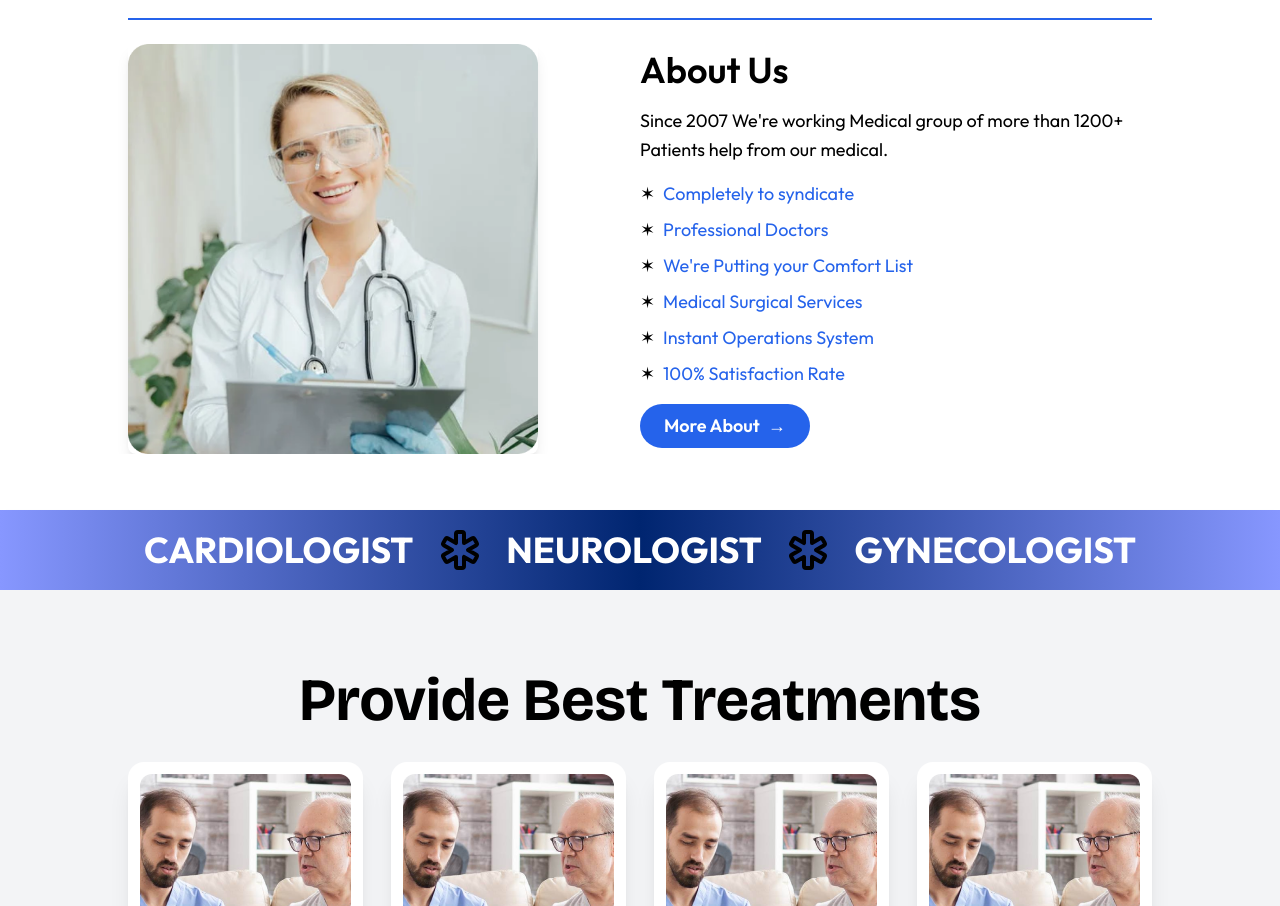
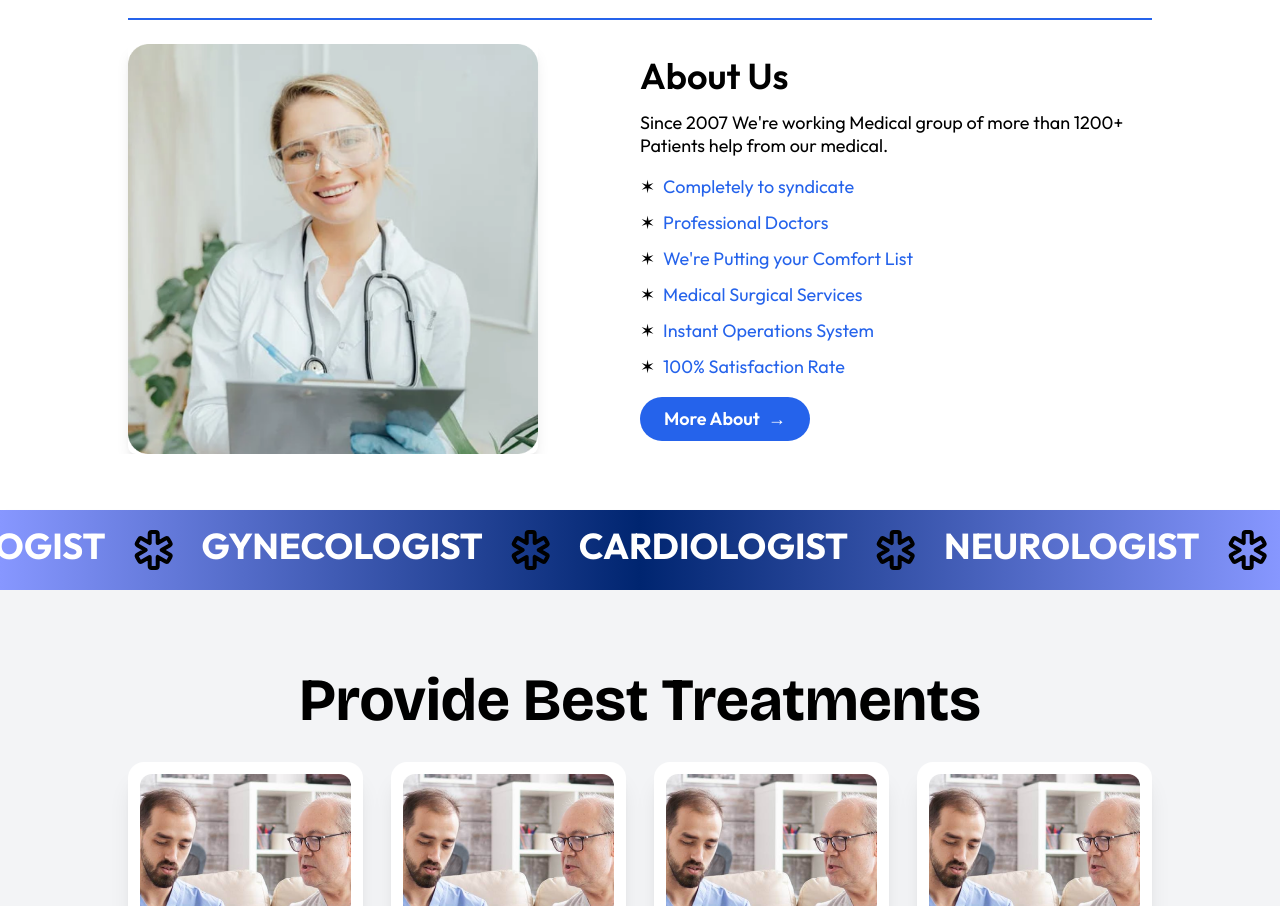
Before and after one commit to alpharsh/hospital, a React (Vite) app: page / in a window 1280 px wide. Shown: the part 1614-2520 px from the top of the page. Built offline with nearby package versions, Linux system fonts and the light colour scheme.

Commit message:
refactor: enhance DoctorsBanner with marquee animation and improve layout for AboutMedical section

```diff
--- a/src/components/DoctorsBanner.jsx
+++ b/src/components/DoctorsBanner.jsx
@@ -3,20 +3,78 @@ import { TbMedicalCross } from "react-icons/tb";
 
 const DoctorsBanner = () => {
   return (
-    <div className="flex items-center mt-6 justify-center bg-gradient-to-r overflow-hidden from-[#8797FF] via-[#002570] to-[#8797FF] py-4  shadow-md">
-      <div className="flex justify-between space items-center lg:max-w-[1200px] w-4/5 font-Bricolage-Grotesque">
-        <h2 className="text-white text-4xl font-bold mx-4">CARDIOLOGIST</h2>
-        <span className="text-black text-5xl">
-          <TbMedicalCross />
-        </span>
+    <div className="flex items-center justify-center bg-gradient-to-r overflow-hidden from-[#8797FF] via-[#002570] to-[#8797FF] py-4 shadow-md">
+      <div className="w-full overflow-hidden relative">
+        <div className="flex items-center font-Bricolage-Grotesque animate-marquee">
+          {/* Repeat the content twice to create a seamless loop */}
+          <div className="flex">
+            <h2 className="text-white text-2xl md:text-4xl font-bold mx-2 md:mx-6">
+              CARDIOLOGIST
+            </h2>
+            <span className="text-black text-3xl md:text-5xl">
+              <TbMedicalCross />
+            </span>
 
-        <h2 className="text-white text-4xl font-bold mx-4">NEUROLOGIST</h2>
+            <h2 className="text-white text-2xl md:text-4xl font-bold mx-2 md:mx-6">
+              NEUROLOGIST
+            </h2>
+            <span className="text-black text-3xl md:text-5xl">
+              <TbMedicalCross />
+            </span>
 
-        <span className="text-black text-5xl">
-          <TbMedicalCross />
-        </span>
+            <h2 className="text-white text-2xl md:text-4xl font-bold mx-2 md:mx-6">
+              GYNECOLOGIST
+            </h2>
+          </div>
 
-        <h2 className="text-white text-4xl font-bold mx-4">GYNECOLOGIST</h2>
+          <span className="text-black text-3xl md:text-5xl">
+            <TbMedicalCross />
+          </span>
+
+          <div className="flex">
+            <h2 className="text-white text-2xl md:text-4xl font-bold mx-2 md:mx-6">
+              CARDIOLOGIST
+            </h2>
+            <span className="text-black text-3xl md:text-5xl">
+              <TbMedicalCross />
+            </span>
+
+            <h2 className="text-white text-2xl md:text-4xl font-bold mx-2 md:mx-6">
+              NEUROLOGIST
+            </h2>
+            <span className="text-black text-3xl md:text-5xl">
+              <TbMedicalCross />
+            </span>
+
+            <h2 className="text-white text-2xl md:text-4xl font-bold mx-2 md:mx-6">
+              GYNECOLOGIST
+            </h2>
+          </div>
+
+          <span className="text-black text-3xl md:text-5xl">
+            <TbMedicalCross />
+          </span>
+
+          <div className="flex">
+            <h2 className="text-white text-2xl md:text-4xl font-bold mx-2 md:mx-6">
+              CARDIOLOGIST
+            </h2>
+            <span className="text-black text-3xl md:text-5xl">
+              <TbMedicalCross />
+            </span>
+
+            <h2 className="text-white text-2xl md:text-4xl font-bold mx-2 md:mx-6">
+              NEUROLOGIST
+            </h2>
+            <span className="text-black text-3xl md:text-5xl">
+              <TbMedicalCross />
+            </span>
+
+            <h2 className="text-white text-2xl md:text-4xl font-bold mx-2 md:mx-6">
+              GYNECOLOGIST
+            </h2>
+          </div>
+        </div>
       </div>
     </div>
   );
--- a/src/index.css
+++ b/src/index.css
@@ -42,3 +42,18 @@
   box-shadow: 0px -20px 30px #0074D1;
   z-index: 20;
 }
+
+@keyframes marquee {
+  0% {
+    transform: translateX(0);
+  }
+  100% {
+    transform: translateX(-50%);
+  }
+}
+
+.animate-marquee {
+  display: flex;
+  width: 200%; /* Twice the width for smooth looping */
+  animation: marquee 15s linear infinite;
+}
--- a/src/pages/home/AboutMedical.jsx
+++ b/src/pages/home/AboutMedical.jsx
@@ -4,21 +4,21 @@ const AboutMedical = () => {
   return (
     <div className="my-14 overflow-hidden">
       <div className="w-4/5 lg:max-w-[1200px] mb-6 mx-auto">
-        <div className="flex justify-between items-center">
-          <h1 className="text-6xl font-Bricolage-Grotesque font-bold">
+        <div className="flex flex-col md:flex-row justify-between items-start md:items-center">
+          <h1 className="text-3xl md:text-6xl font-Bricolage-Grotesque font-bold">
             About Medical
           </h1>
-          <div className="flex items-center space-x-7 font-Bricolage-Grotesque">
+          <div className="flex items-center space-x-3 md:space-x-7 font-Bricolage-Grotesque">
             <div className="text-4xl font-bold">10+</div>
-            <div className="w-1/2 text-xl">YEARS OF EXPERIENCE</div>
+            <div className="w-1/2 md:text-xl">YEARS OF EXPERIENCE</div>
           </div>
         </div>
         <div className="border-t-2 border-blue-600 w-full my-0 md:my-3"></div>
       </div>
 
-      <div className="flex flex-col md:flex-row justify-between items-center bg-white rounded-lg w-full lg:max-w-[1200px] md:w-4/5 mx-auto">
+      <div className="flex flex-col md:flex-row justify-between items-center bg-white rounded-lg lg:max-w-[1200px] w-4/5 mx-auto">
         {/* Left Section: Image */}
-        <div className="w-full md:w-[40%] flex justify-center mb-6 md:mb-0">
+        <div className="md:w-[40%] flex justify-center mb-6 md:mb-0">
           <img
             src="/doc.png"
             alt="Medical Professional"
@@ -29,7 +29,7 @@ const AboutMedical = () => {
         <div className="w-full md:w-1/2 space-y-4">
           {/* About Us Description */}
           <h3 className="text-4xl font-semibold">About Us</h3>
-          <p className="text-lg leading-relaxed">
+          <p className="text-lg leading-tight">
             Since 2007 We're working Medical group of more than 1200+ Patients
             help from our medical.
           </p>
--- a/src/pages/home/Home.jsx
+++ b/src/pages/home/Home.jsx
@@ -106,7 +106,7 @@ function Home() {
           </svg>
         </div>
         {/* Achievement Card */}
-        <div className="flex flex-col md:flex-row lg:max-w-[1200px] items-center justify-between w-[95%] md:w-4/5 mx-auto bg-white shadow-2xl shadow-[#0074D1] rounded-[3rem] py-3 md:py-6 px-8 relative z-10 overflow-hidden">
+        <div className="flex flex-col md:flex-row lg:max-w-[1200px] items-center justify-between w-[95%] md:w-4/5 mx-auto bg-white shadow-2xl shadow-[#0074D1] rounded-3xl md:rounded-[3rem] py-3 md:py-6 px-8 relative z-10 overflow-hidden">
           {/* Image Section */}
           <div className="hidden md:block flex-shrink-0">
             <img
```
